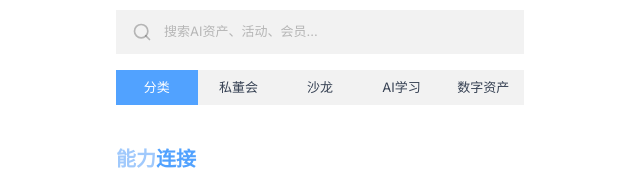
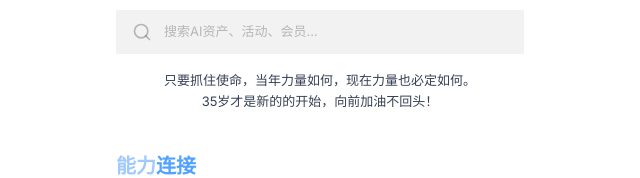
Before and after one commit to rangchang-star/ranchang, a Next.js app: page /discovery in a window 1280 px wide. Shown: the part 192-370 px from the top of the page, without its empty margins (320-960 px from the left). Built offline with nearby package versions, Linux system fonts and the light colour scheme.

Commit message:
feat: 删除分类标签栏，添加燃场Slogan

```diff
--- a/src/app/discovery/page.tsx
+++ b/src/app/discovery/page.tsx
@@ -4,15 +4,6 @@ import { useState, useEffect } from 'react';
 import { Search, Flame, Play, User, Timer } from 'lucide-react';
 import { Avatar, AvatarFallback, AvatarImage } from '@/components/ui/avatar';
 import { BottomNav } from '@/components/bottom-nav';
-
-// 分类标签
-const categories = [
-  { id: 'category', name: '分类', hot: false },
-  { id: 'private', name: '私董会', hot: false },
-  { id: 'salon', name: '沙龙', hot: false },
-  { id: 'ai', name: 'AI学习', hot: false },
-  { id: 'assets', name: '数字资产', hot: false },
-];
 
 // 能力连接
 const connectionItems = [
@@ -218,7 +209,6 @@ const ActivityStatusBadge = ({ status, endTime }: { status: string; endTime?: st
 
 export default function DiscoveryPage() {
   const [searchQuery, setSearchQuery] = useState('');
-  const [selectedCategory, setSelectedCategory] = useState('category');
 
   return (
     <div className="min-h-screen bg-white pb-14">
@@ -248,23 +238,12 @@ export default function DiscoveryPage() {
             </div>
           </div>
 
-          {/* 标签栏 */}
-          <div className="px-5 pb-4 overflow-x-auto">
-            <div className="flex justify-between">
-              {categories.map((category) => (
-                <button
-                  key={category.id}
-                  onClick={() => setSelectedCategory(category.id)}
-                  className={`flex-1 px-2 py-2 text-[13px] font-normal whitespace-nowrap transition-all ${
-                    selectedCategory === category.id
-                      ? 'bg-blue-400 text-white'
-                      : 'bg-[rgba(0,0,0,0.05)] text-gray-700 hover:bg-[rgba(0,0,0,0.08)]'
-                  }`}
-                >
-                  {category.name}
-                </button>
-              ))}
-            </div>
+          {/* Slogan */}
+          <div className="px-5 pb-4">
+            <p className="text-[13px] text-center leading-relaxed text-gray-700">
+              只要抓住使命，当年力量如何，现在力量也必定如何。<br />
+              35岁才是新的的开始，向前加油不回头！
+            </p>
           </div>
         </div>
 
```
